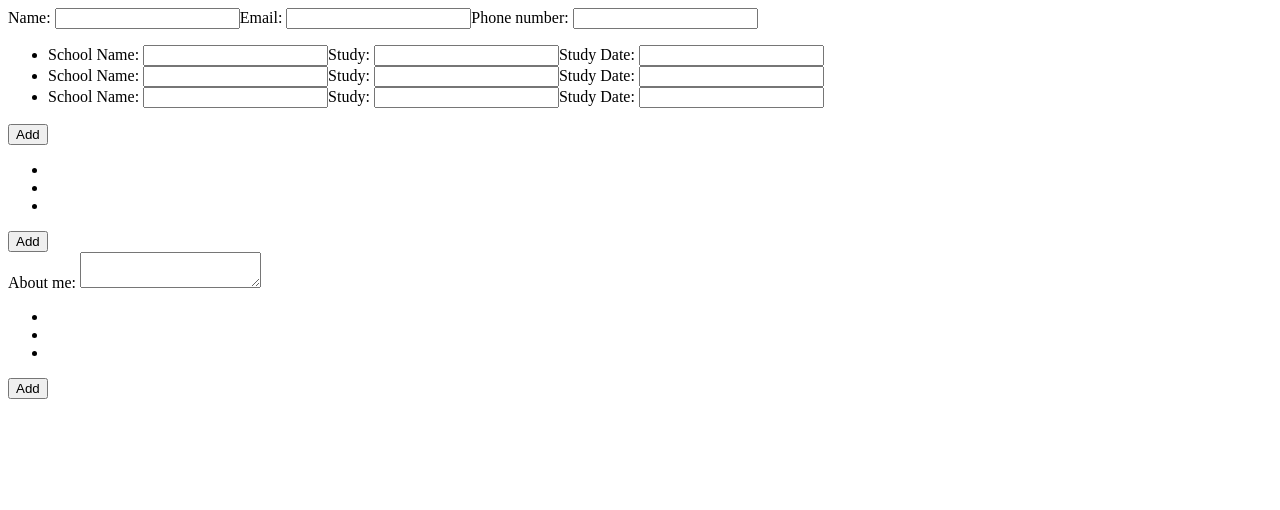
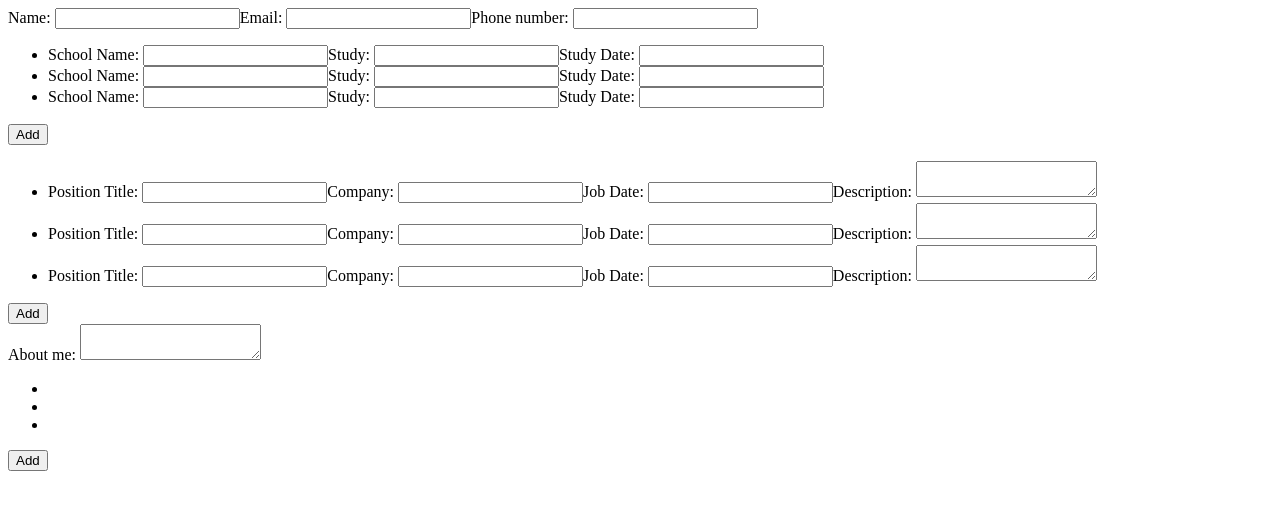
Before and after one commit to NestorNebula/cv-application, a React (Vite) app: page / in a window 1280 px wide. Shown: the top 510 px of the page. Built offline with nearby package versions, Linux system fonts and the light colour scheme.

Commit message:
feat: add Form(s) for jobexperience section

```diff
--- a/src/components/Form.jsx
+++ b/src/components/Form.jsx
@@ -85,8 +85,61 @@ function Form({ type, cvsubmit = false }) {
           content="studydate"
           label="Study Date"
           value={studyDate}
-          update={setStudyDate}
+          update={updateStudyDate}
         />
+      </form>
+    );
+  }
+
+  if (type === 'jobexperience') {
+    // Company name, Position title, job description, date
+    const [position, setPosition] = useState('');
+    const [company, setCompany] = useState('');
+    const [jobDate, setJobDate] = useState('');
+    const [description, setDescription] = useState('');
+
+    function updatePosition(e) {
+      setPosition(e.target.value);
+    }
+
+    function updateCompany(e) {
+      setCompany(e.target.value);
+    }
+
+    function updateJobDate(e) {
+      setJobDate(e.target.value);
+    }
+
+    function updateDescription(e) {
+      setDescription(e.target.value);
+    }
+
+    return (
+      <form>
+        <Input
+          content="position"
+          label="Position Title"
+          value={position}
+          update={updatePosition}
+        />
+        <Input
+          content="company"
+          label="Company"
+          value={company}
+          update={updateCompany}
+        />
+        <Input
+          content="jobdate"
+          label="Job Date"
+          value={jobDate}
+          update={updateJobDate}
+        />
+        <label htmlFor="desc">Description: </label>
+        <textarea
+          id="desc"
+          value={description}
+          onChange={updateDescription}
+        ></textarea>
       </form>
     );
   }
```
